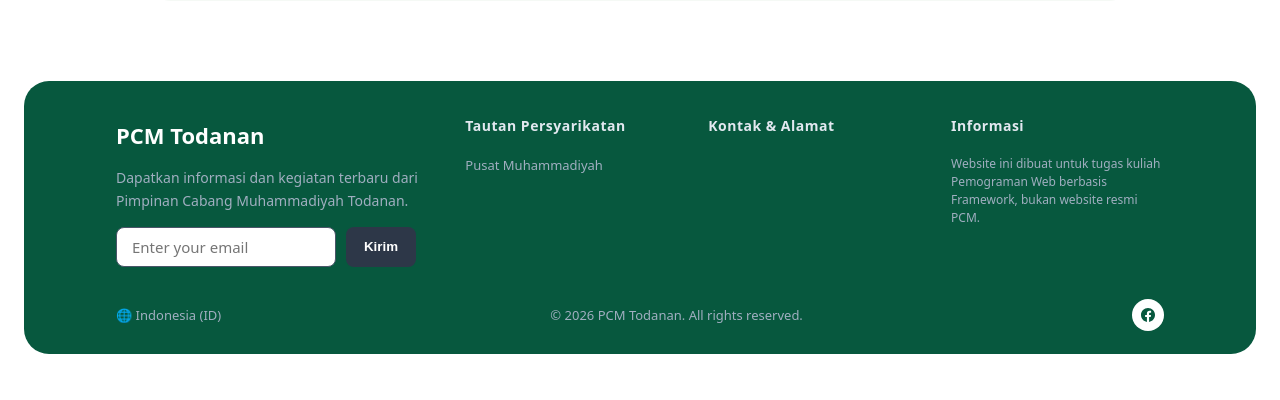
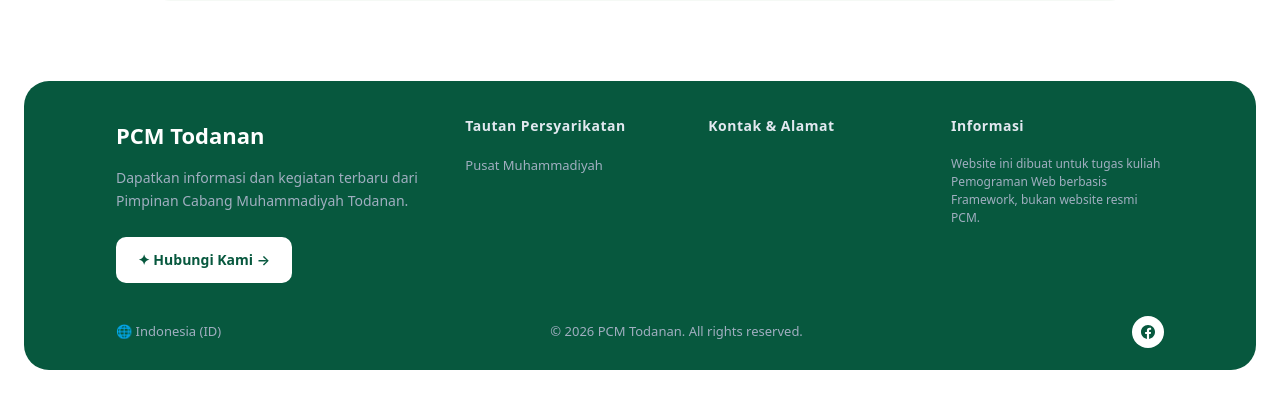
Before and after one commit to VickoBN/Group_i_Website_PCM_Todanan, a Django app: page / in a window 1280 px wide. Shown: the part 1577-1977 px from the top of the page. Before the commit the page ends 1931 px from the top, so only its background shows below. Run offline with Django 5.2, Linux system fonts and the light colour scheme; data that the repository does not hold is empty; parts of the project's set-up code (start-up, migrations or seed data) failed here and were passed over.

Commit message:
perbaikan footer

```diff
--- a/static/css/style.css
+++ b/static/css/style.css
@@ -393,12 +393,29 @@ form textarea {
   margin-bottom: 15px;
 }
 
-.footer-newsletter-form {
-  display: flex;
+
+/* Tombol Hubungi Kami di Footer */
+.footer-contact-btn {
+  display: inline-flex;
+  align-items: center;
   gap: 10px;
-  max-width: 300px;
-  max-height: 40px;
+  padding: 12px 22px;
+  background: #ffffff;
+  color: #07583e;
+  text-decoration: none;
+  font-size: 14px;
+  font-weight: 600;
+  border-radius: 10px;
+  margin-top: 10px;
+  transition: 0.2s ease;
 }
+
+.footer-contact-btn:hover {
+  background: #e8f5ee;
+  color: #043f2c;
+  transform: translateY(-2px);
+}
+
 
 .footer-newsletter-form input {
   flex: 1;
--- a/templates/partials/footer.html
+++ b/templates/partials/footer.html
@@ -7,11 +7,9 @@
       </div>
       <p class='footer-desc'>Dapatkan informasi dan kegiatan terbaru dari Pimpinan Cabang Muhammadiyah Todanan.</p>
 
-      <!-- Form Newsletter -->
-      <form class='footer-newsletter-form' onsubmit="event.preventDefault();">
-        <input type="email" placeholder="Enter your email" required>
-        <button type="submit">Kirim</button>
-      </form>
+      <a href="{% url 'pcm_app:kontak' %}" class="footer-contact-btn">
+        ✦ Hubungi Kami →
+      </a>
     </div>
 
     <div class='footer-links-col'>
```
